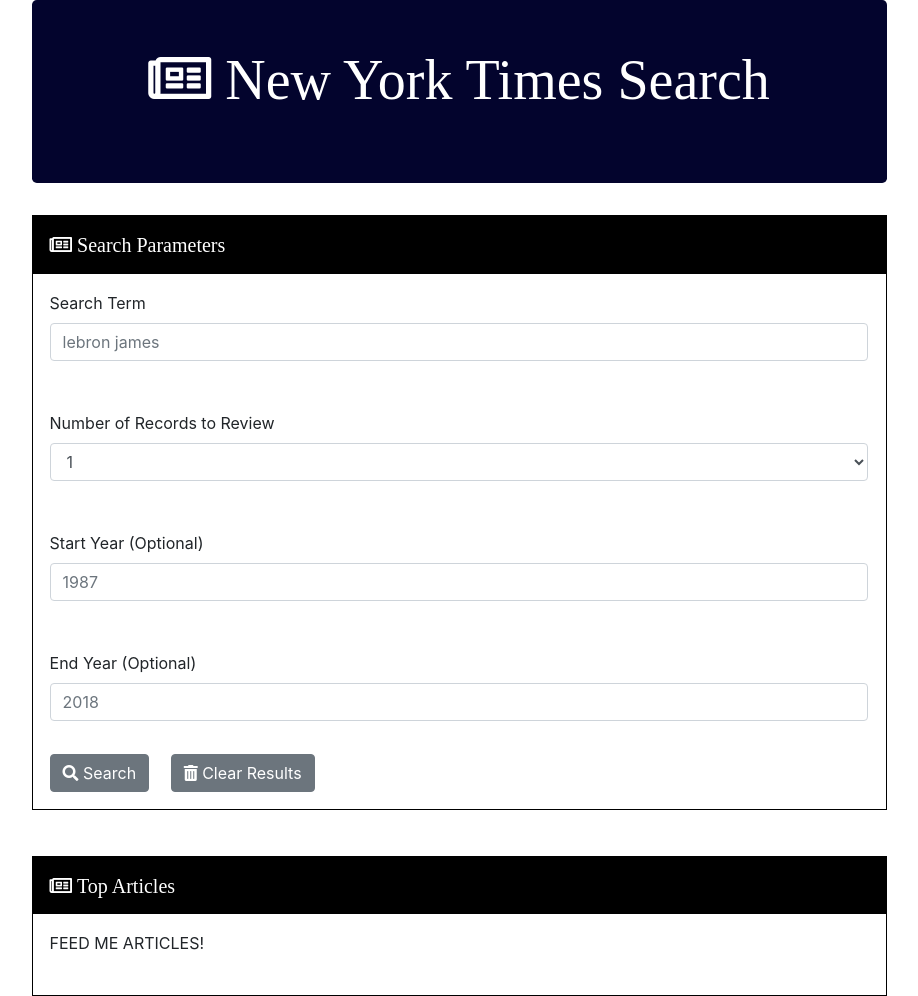
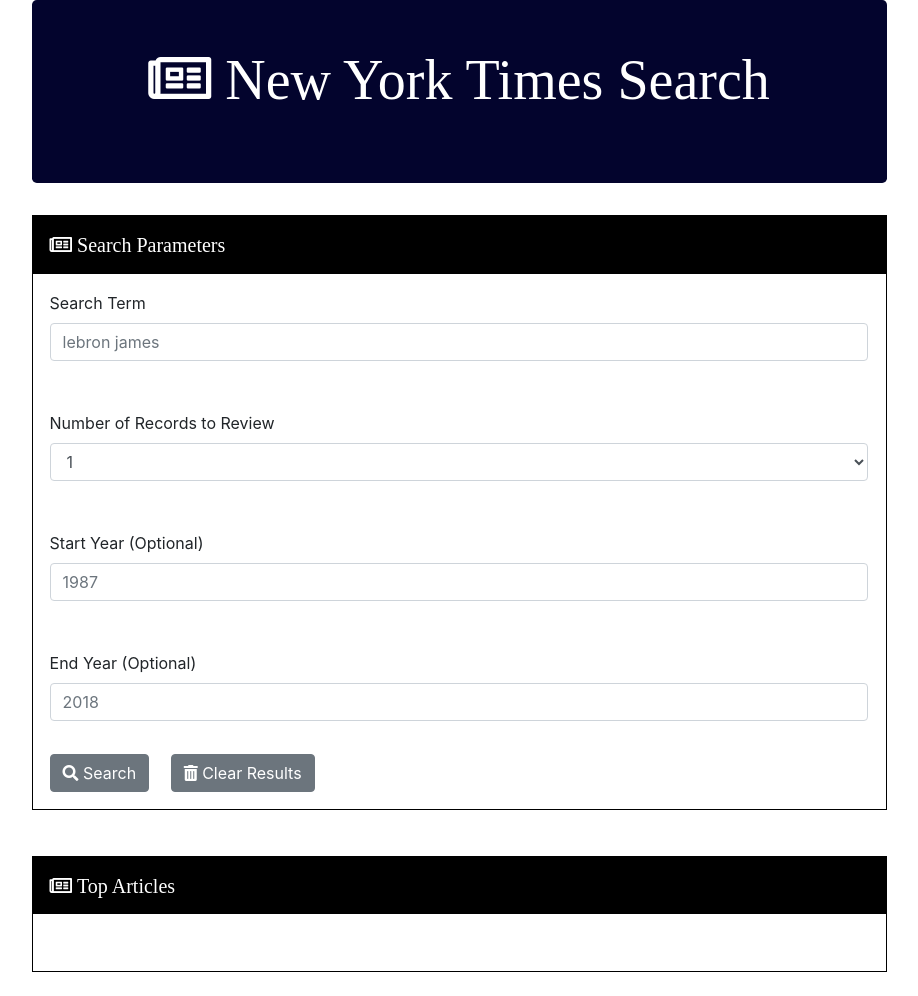
Before and after one commit to monircederstrom/NYT-Search, a plain HTML site: page index.html in a window 1280 px wide. Shown: the whole page, without its empty margins (181-1099 px from the left). After the commit the page ends 972 px from the top, so only its background shows below. Drawn offline with nearby package versions, Linux system fonts and the light colour scheme; a script that the page names is missing.

Commit message:
Change html name to Index

```diff
--- a/NYTSearch.html
+++ b/index.html
@@ -64,7 +64,7 @@
           <div class="parameters">
             <h5><i class="far fa-newspaper"> Top Articles</i></h5>
           </div>
-          <div class="whatever"> FEED ME ARTICLES!
+          <div class="whatever">
           </div>
       </div>
 
```
